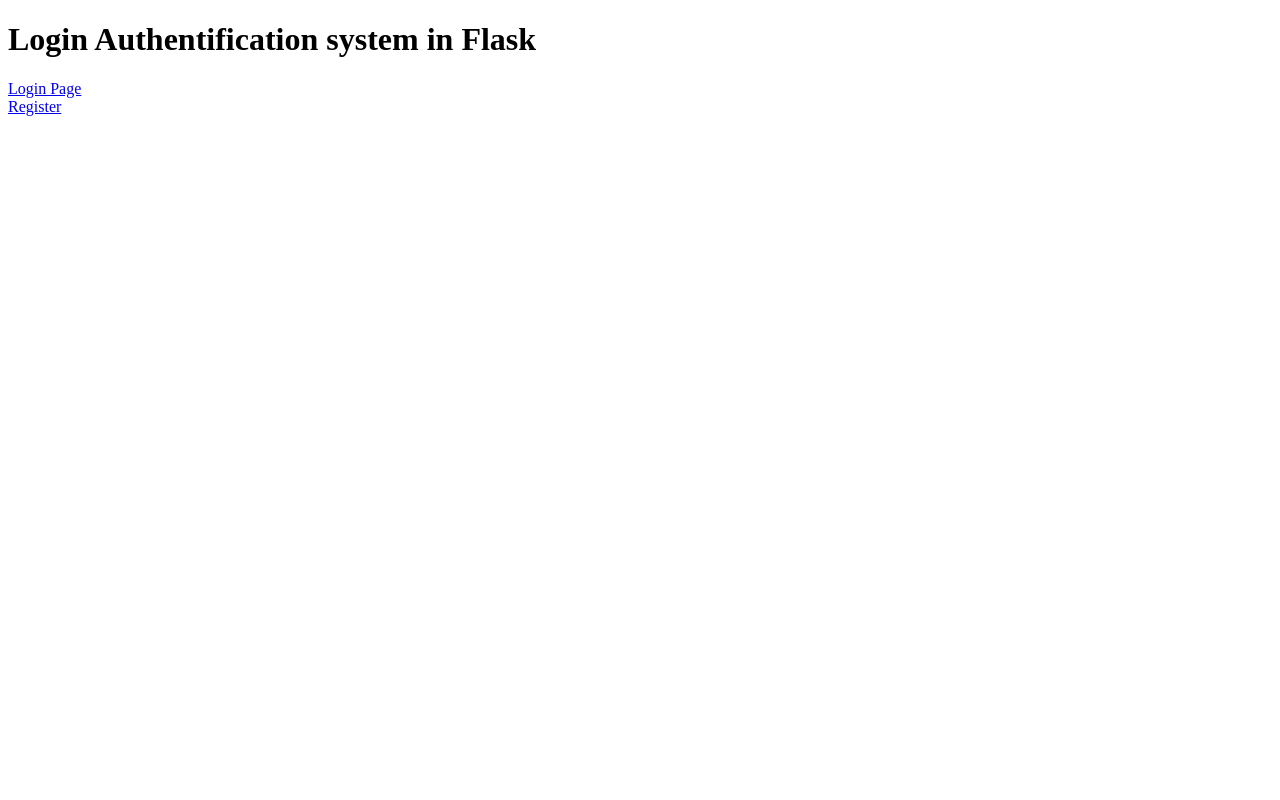
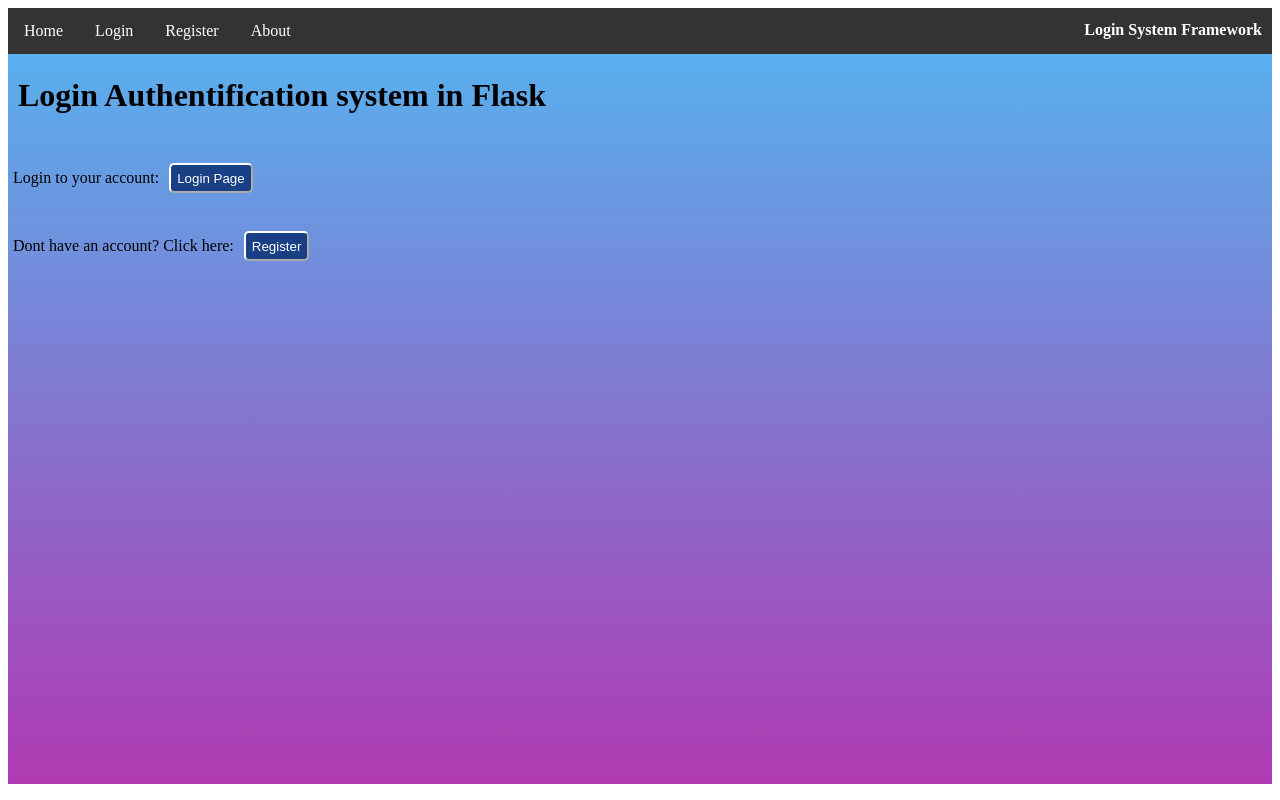
Before and after one commit to MarineNewt/LoginSystem, a Flask app: page / in a window 1280 px wide. Run offline with Flask 2, Linux system fonts and the light colour scheme.

Commit message:
Add page styling

```diff
--- a/App.py
+++ b/App.py
@@ -21,7 +21,7 @@
 login_manager.login_view = "login"
 
 @login_manager.user_loader
-def laod_user(user_id):
+def load_user(user_id):
     return User.query.get(int(user_id))
 
 class User(db.Model, UserMixin):
@@ -43,6 +43,7 @@
     password =StringField(validators=[InputRequired(), Length(min=4, max=20)], render_kw={"placeholder": "Password"})
     submit = SubmitField("Login")
 
+session = ""
 
 @app.route('/')
 def home():
@@ -55,6 +56,8 @@
         user = User.query.filter_by(username=form.username.data).first()
         if user:
             if bcrypt.check_password_hash(user.password, form.password.data):
+                global session
+                session = form.username.data
                 login_user(user)
                 return redirect(url_for('dashboard'))
     return render_template("login.html", form = form)
@@ -74,7 +77,8 @@
 @app.route('/dashboard', methods=['GET', 'POST'])
 @login_required
 def dashboard():
-    return render_template('dashboard.html')
+    current = session
+    return render_template('dashboard.html', current = current)
 
 @app.route('/logout', methods=['GET', 'PSOT'])
 @login_required
--- /dev/null
+++ b/static/App.css
@@ -0,0 +1,70 @@
+/* css styling */
+
+.button {
+    background-color: rgb(25, 63, 133);
+    border-color: white;
+    background-size: cover;
+    height: 30px;
+    border-radius: 5px;
+    text-decoration: none;
+    margin: 10px;
+}
+.buttontext {
+    text-decoration: none;
+    color: white;
+}
+
+.inlines {
+    display: flex;
+}
+
+.content{
+    background-image: linear-gradient(rgb(89, 175, 237), rgb(176, 58, 178));
+    margin-top: 0;
+    height: 90vh;
+    padding: 5px;
+}
+
+.indented{
+    margin-left: 5px;
+}
+
+h1 {
+    margin-top: 0;
+    margin-left: 5px;
+}
+
+
+/* navigation bar */
+.navbar {
+    list-style-type: none;
+    margin: 0;
+    margin-bottom: 0;
+    padding: 0;
+    background-color: #333;
+    overflow: hidden;
+}
+.navbarele{
+display: inline;
+float: left;
+}
+.navbarelein{
+    display: block;
+    color: white;
+    text-align: center;
+    padding: 14px 16px;
+    text-decoration: none;
+}
+.navbarelein:hover {
+    background-color: rgb(25, 63, 133);
+}
+.navtitle {
+    float: right;
+    display: block;
+    font-size: 16px;
+    color: white;
+    text-align: center;
+    padding: 0;
+    margin-right: 10px;
+    text-decoration: none;
+}
--- a/templates/home.html
+++ b/templates/home.html
@@ -4,15 +4,26 @@
     <meta charset="UTF-8">
     <meta http-equiv="X-UA-Compatible" content="IE=edge">
     <meta name="viewport" content="width=device-width, initial-scale=1.0">
+    <link rel="stylesheet" href="./../static/App.css">
     <title>Home</title>
 </head>
 <body>
+    <ul class="navbar">
+        <li class="navbarele"><a class="navbarelein" href="/">Home</a></li>
+        <li class="navbarele"><a class="navbarelein" href="login">Login</a></li>
+        <li class="navbarele"><a class="navbarelein" href="register">Register</a></li>
+        <li class="navbarele"><a class="navbarelein" href="">About</a></li>
+        <h2 class="navtitle">Login System Framework</h2>
+    </ul>
 
-    <h1>Login Authentification system in Flask</h1>
+    <div class="content">
+    <br>
+    <h1>Login Authentification system in Flask</h1> <br>
 
-    <a href="{{url_for('login')}}">Login Page</a> <br>
-    <a href="{{url_for('register')}}">Register</a> <br>
+    <div class="inlines"><p> Login to your account:</p><button class="button"><a class="buttontext" href="{{url_for('login')}}">Login Page</a></button></div><br>
 
+    <div class="inlines"><p> Dont have an account? Click here:</p><button class="button"><a class="buttontext" href="{{url_for('register')}}">Register</a></button></div>
+    </div>
 
 </body>
 </html>
```
Also changed, not shown: templates/dashboard.html (+16 -1 lines), templates/login.html (+11 -0 lines), templates/register.html (+12 -0 lines), database.db, static/Blue-button.png (added).
